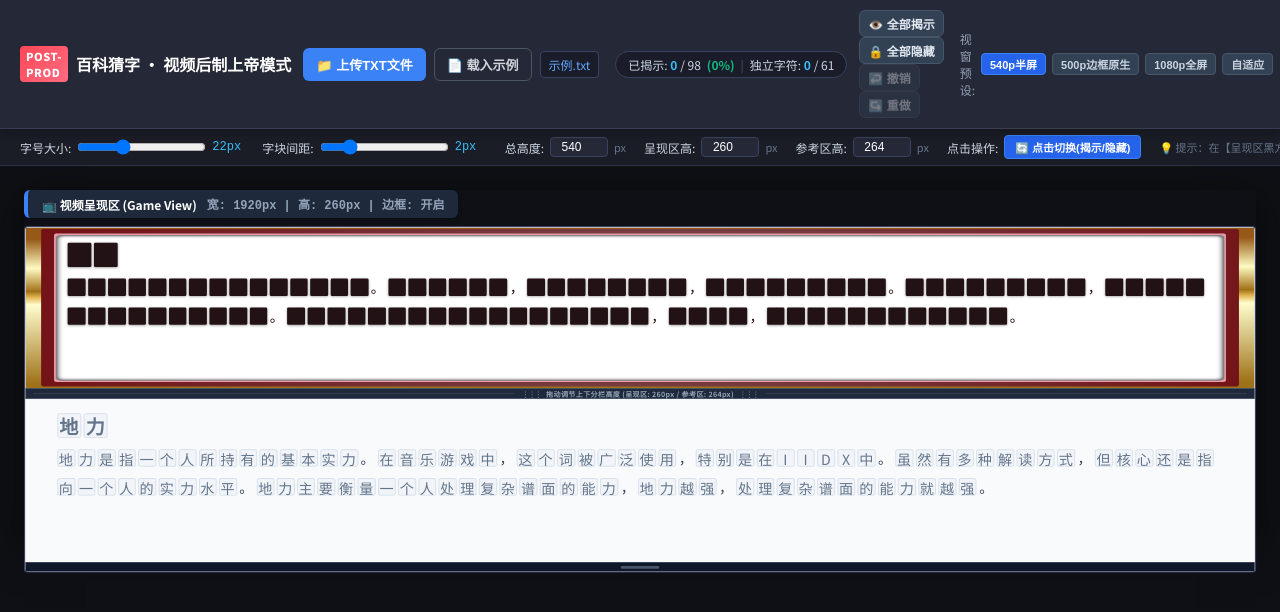
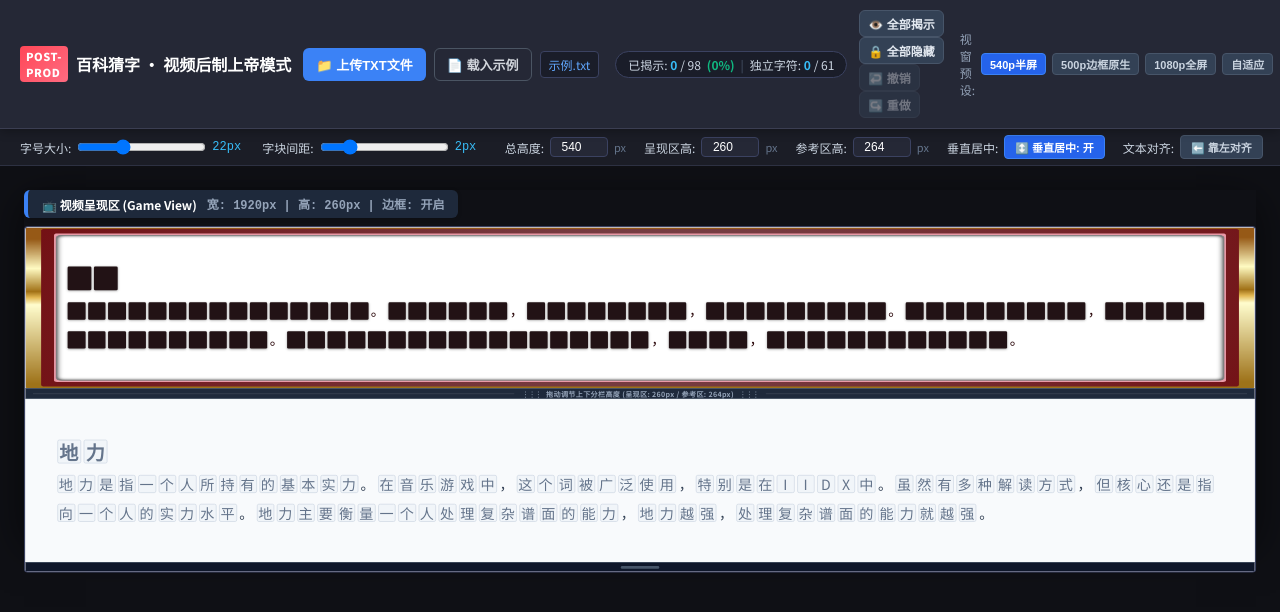
Before and after one commit to MPAMlab/NGU-Digest-GuessWiki, a Vue app: page / in a window 1280 px wide. Shown: the top 612 px of the page. Built offline with nearby package versions, Linux system fonts and the light colour scheme.

Commit message:
feat: add flex vertical centering for text content inside frame

```diff
--- a/src/views/GodModeView.vue
+++ b/src/views/GodModeView.vue
@@ -199,6 +199,30 @@
       </div>
 
       <div class="sub-item">
+        <label>垂直居中:</label>
+        <button
+          class="btn btn-xs toggle-action-btn"
+          :class="{ active: isVerticalCenter }"
+          @click="isVerticalCenter = !isVerticalCenter"
+          title="切换文字在框内是否垂直居中"
+        >
+          {{ isVerticalCenter ? '↕️ 垂直居中: 开' : '↕️ 垂直居中: 关' }}
+        </button>
+      </div>
+
+      <div class="sub-item">
+        <label>文本对齐:</label>
+        <button
+          class="btn btn-xs toggle-action-btn"
+          :class="{ active: textAlign === 'center' }"
+          @click="textAlign = textAlign === 'center' ? 'left' : 'center'"
+          title="切换水平对齐方式"
+        >
+          {{ textAlign === 'center' ? '↔️ 水平居中' : '⬅️ 靠左对齐' }}
+        </button>
+      </div>
+
+      <div class="sub-item">
         <label>点击操作:</label>
         <button
           class="btn btn-xs toggle-action-btn"
@@ -267,6 +291,7 @@
             </div>
 
             <div class="text-content-scroll" :class="{ 'with-boarder': showBoarder }" :style="textScrollStyle">
+              <div class="text-inner-container" :class="{ 'is-v-centered': isVerticalCenter }">
                 <!-- 文章标题 -->
                 <h2 class="article-title-block">
                   <template v-for="(charInfo, idx) in titleChars" :key="`up-title-${idx}`">
@@ -321,6 +346,7 @@
                   </template>
                 </div>
               </div>
+            </div>
           </section>
 
           <!-- 2. 中间可拖拽分割条 -->
@@ -344,6 +370,7 @@
             :style="{ height: `${downPartHeight}px`, fontSize: `${fontSize}px` }"
           >
             <div class="text-content-scroll" :style="textScrollStyle">
+              <div class="text-inner-container" :class="{ 'is-v-centered': isVerticalCenter }">
                 <!-- 文章标题 -->
                 <h2 class="article-title-block">
                   <template v-for="(charInfo, idx) in titleChars" :key="`down-title-${idx}`">
@@ -398,6 +425,7 @@
                   </template>
                 </div>
               </div>
+            </div>
           </section>
 
           <!-- 4. 底部视窗总高度调节手柄 -->
@@ -467,6 +495,8 @@ export default defineComponent({
     const theme = ref<'theme-light' | 'theme-dark' | 'theme-green' | 'theme-blue' | 'theme-transparent'>('theme-light')
     const fontSize = ref(22)
     const charMargin = ref(2)
+    const isVerticalCenter = ref(true)
+    const textAlign = ref<'left' | 'center'>('left')
 
     // 视窗尺寸配置：固定宽度 1920px，默认模拟半高 540px (1080 / 2)
     const DIVIDER_HEIGHT = 16
@@ -802,7 +832,8 @@ export default defineComponent({
     }))
 
     const textScrollStyle = computed(() => ({
-      overflowY: isAutoHeight.value ? 'visible' : ('auto' as const)
+      overflowY: isAutoHeight.value ? 'visible' : ('auto' as const),
+      textAlign: textAlign.value
     }))
 
     // 拖拽调整分割线 (Divider Dragging)
@@ -921,6 +952,8 @@ export default defineComponent({
       theme,
       fontSize,
       charMargin,
+      isVerticalCenter,
+      textAlign,
       boxHeight,
       upPartHeight,
       downPartHeight,
@@ -1363,10 +1396,13 @@ select {
 /* 文本滚动与排版区域 */
 .text-content-scroll {
   flex: 1;
+  display: flex;
+  flex-direction: column;
   padding: 16px 48px;
   line-height: 1.8;
   letter-spacing: 0.06em;
   box-sizing: border-box;
+  min-height: 0;
 }
 
 /* 题目外框图层 (Question Boarder SVG Layer) */
@@ -1397,9 +1433,20 @@ select {
   z-index: 5;
 }
 
-/* 带有边框时的内边距，紧凑贴合 SVG 装饰内框 */
+/* 带有边框时的内边距，对称紧凑贴合 SVG 装饰内框 */
 .text-content-scroll.with-boarder {
-  padding: 18px 64px 20px 64px;
+  padding: 24px 64px;
+}
+
+/* 内部文字容器：垂直居中支撑 */
+.text-inner-container {
+  width: 100%;
+  box-sizing: border-box;
+}
+
+.text-inner-container.is-v-centered {
+  margin-top: auto;
+  margin-bottom: auto;
 }
 
 .up-part.has-boarder {
@@ -1440,12 +1487,14 @@ select {
   border-bottom: none;
   display: block;
   line-height: 1.4;
+  text-align: inherit;
 }
 
 .article-body-block {
   font-size: 1em;
   line-height: 1.9;
   display: block;
+  text-align: inherit;
 }
 
 /* 标点符号 */
```
Lines whose indentation alone changed are shown as unchanged.
